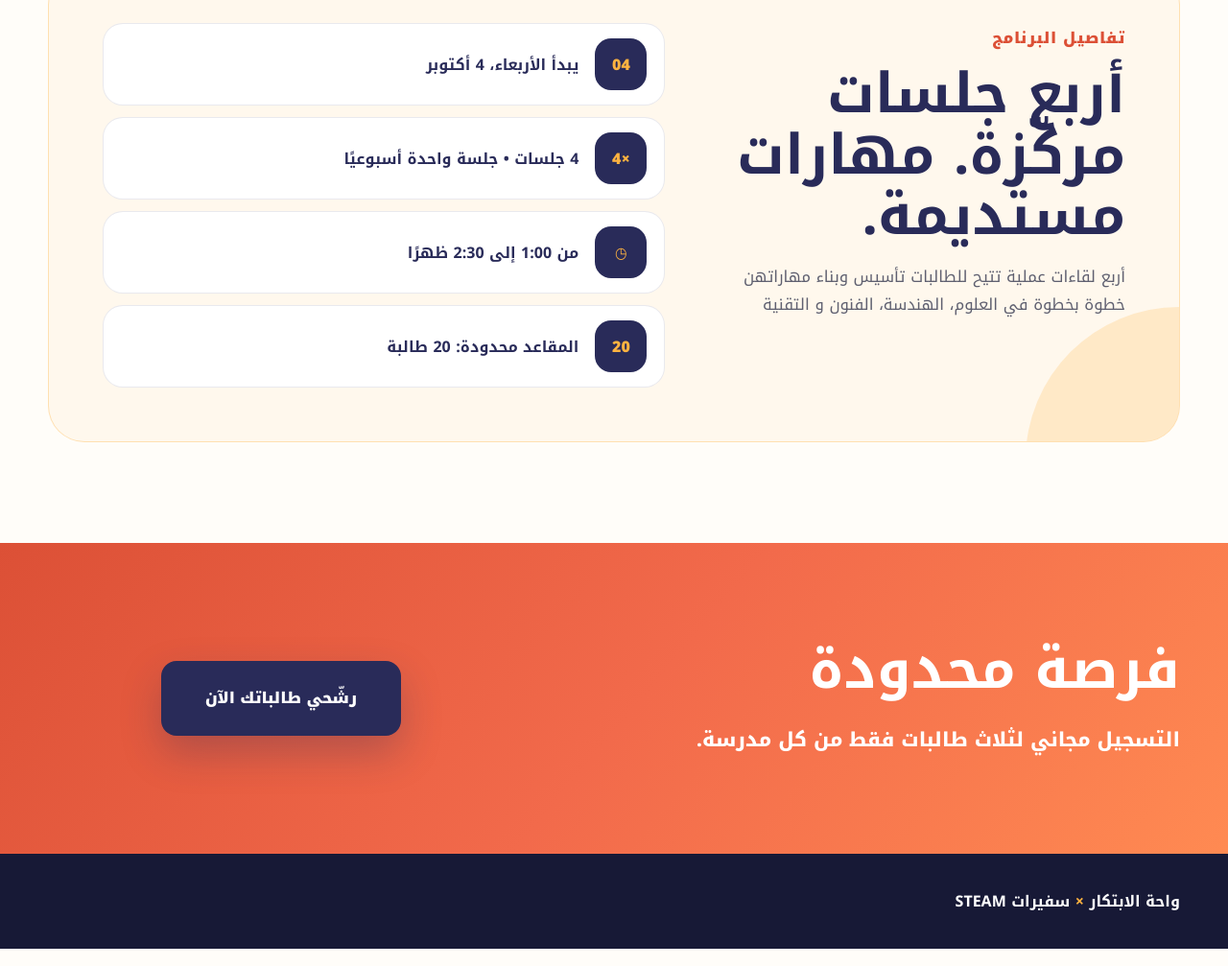
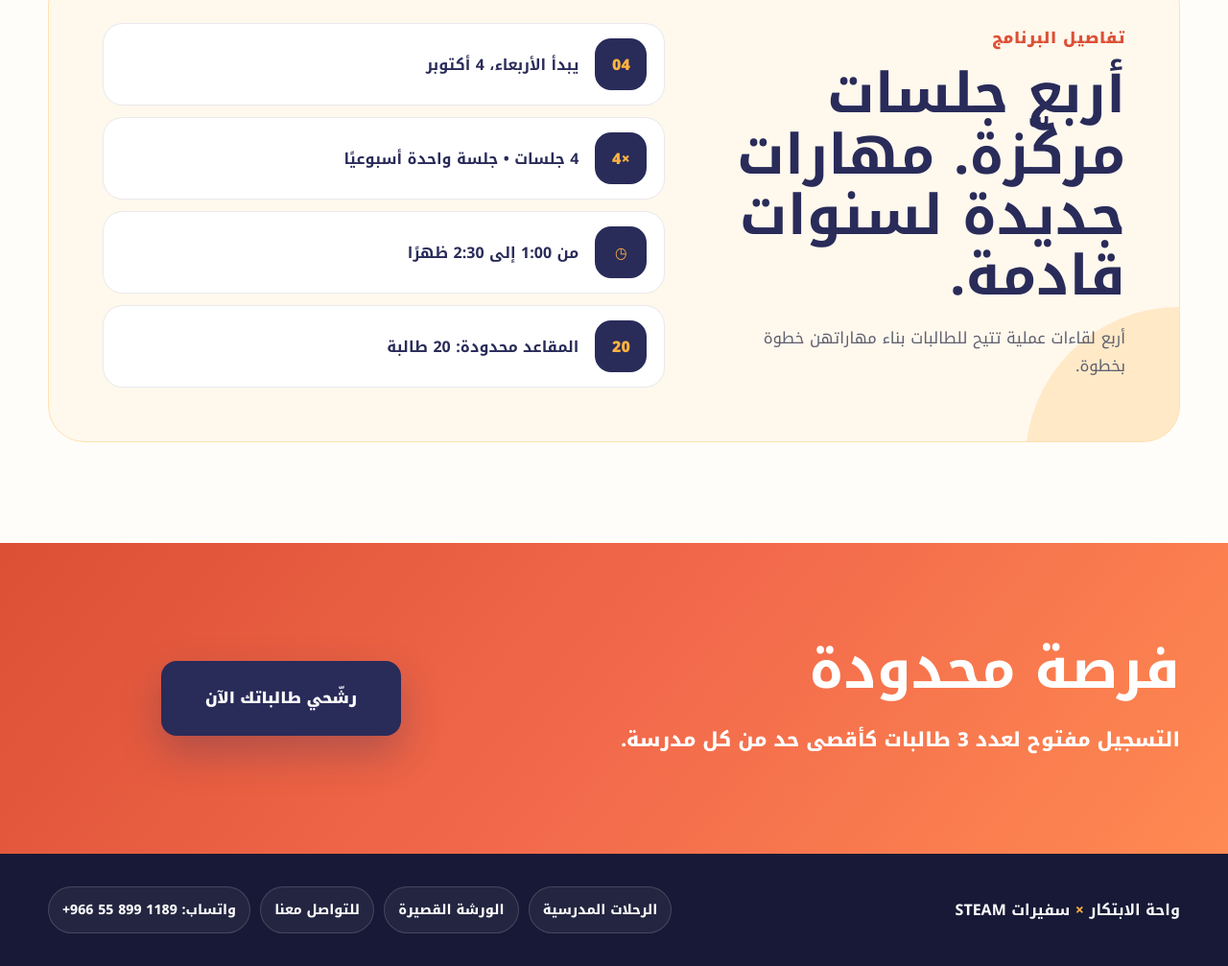
Before and after one commit to qoraraf/Steam-ambassadors, a plain HTML site: page index.html in a window 1280 px wide. Shown: the part 1513-2520 px from the top of the page at 96% size. Drawn offline with Linux system fonts and the light colour scheme.

Commit message:
Add Arabic footer links

```diff
--- a/index.html
+++ b/index.html
@@ -28,8 +28,8 @@
         </div>
       </div>
       <div class="visual">
-        <img src="students-steam-oasis.png" alt="طالبات المرحلة المتوسطة يعملن معًا على مشاريع STEAM في واحة الابتكار">
-        <div class="visual-label" dir="rtl">تعلّمي · اصنعي · ابتكري</div>
+        <img src="students-steam-oasis.png" alt="طالبات المرحلة المتوسطة يعملن معًا على مشروعات STEAM في واحة الابتكار">
+        <div class="visual-label" dir="rtl">تعلّمي · اصنعي · قودي</div>
       </div>
     </div>
   </header>
@@ -49,7 +49,7 @@
         <div class="section-heading"><div class="eyebrow">اكتشفي، اصنعي، وابتكري</div><h2>عناوين الورش</h2></div>
         <div class="workshops">
           <article class="workshop"><div class="workshop-icon">3D</div><h3>النمذجة ثلاثية الأبعاد</h3></article>
-          <article class="workshop"><div class="workshop-icon">∞</div><h3> برمجة الإلكترونيات (Arduino)</h3></article>
+          <article class="workshop"><div class="workshop-icon">∞</div><h3>الإلكترونيات (Arduino)</h3></article>
           <article class="workshop"><div class="workshop-icon">AI</div><h3>الذكاء الاصطناعي من أجل الخير</h3></article>
           <article class="workshop"><div class="workshop-icon">◉</div><h3>حكايات الأقمار الصناعية</h3></article>
         </div>
@@ -58,7 +58,7 @@
 
     <section class="schedule">
       <div class="shell schedule-card">
-        <div class="schedule-copy"><div class="eyebrow">تفاصيل البرنامج</div><h2>أربع جلسات مركّزة. مهارات مستديمة.</h2><p> أربع لقاءات عملية تتيح للطالبات تأسيس وبناء مهاراتهن خطوة بخطوة في العلوم، الهندسة، الفنون و التقنية</p></div>
+        <div class="schedule-copy"><div class="eyebrow">تفاصيل البرنامج</div><h2>أربع جلسات مركّزة. مهارات جديدة لسنوات قادمة.</h2><p>أربع لقاءات عملية تتيح للطالبات بناء مهاراتهن خطوة بخطوة.</p></div>
         <div class="detail-list">
           <div class="detail"><div class="detail-mark">04</div><strong>يبدأ الأربعاء، 4 أكتوبر</strong></div>
           <div class="detail"><div class="detail-mark">4×</div><strong>4 جلسات • جلسة واحدة أسبوعيًا</strong></div>
@@ -70,12 +70,22 @@
 
     <section class="nomination" id="nomination">
       <div class="shell nomination-inner">
-        <div><h2>فرصة محدودة</h2><p>التسجيل مجاني لثلاث طالبات فقط من كل مدرسة.</p></div>
+        <div><h2>فرصة محدودة</h2><p>التسجيل مفتوح لعدد 3 طالبات كأقصى حد من كل مدرسة.</p></div>
         <div class="nomination-action"><a class="button" href="#top">رشّحي طالباتك الآن</a></div>
       </div>
     </section>
   </main>
 
-  <footer><div class="shell footer-inner"><strong>واحة الابتكار <span>×</span> سفيرات STEAM</strong></div></footer>
+  <footer>
+    <div class="shell footer-inner">
+      <strong>واحة الابتكار <span>×</span> سفيرات STEAM</strong>
+      <nav class="footer-links" aria-label="روابط الخدمات والتواصل">
+        <a href="https://forms.cloud.microsoft/r/35cpbGy4N9?" target="_blank" rel="noopener">الرحلات المدرسية</a>
+        <a href="https://creativity-oasis.com/ar" target="_blank" rel="noopener">الورشة القصيرة</a>
+        <a href="https://creativity-oasis.com/ar" target="_blank" rel="noopener">للتواصل معنا</a>
+        <a href="https://wa.me/966558991189" target="_blank" rel="noopener">واتساب: <span dir="ltr">+966 55 899 1189</span></a>
+      </nav>
+    </div>
+  </footer>
 </body>
 </html>
--- a/site.css
+++ b/site.css
@@ -197,6 +197,21 @@ footer { padding: 34px 0; color: #d8d9e8; background: var(--navy-deep); }
 .footer-inner { display: flex; align-items: center; justify-content: space-between; gap: 22px; }
 .footer-inner strong { color: white; }
 .footer-inner span { color: var(--yellow); }
+.footer-links { display: flex; flex-wrap: wrap; justify-content: flex-start; gap: 10px; }
+.footer-links a {
+  padding: 10px 14px;
+  border: 1px solid rgba(255,255,255,.15);
+  border-radius: 999px;
+  color: white;
+  background: rgba(255,255,255,.06);
+  font-size: .88rem;
+  font-weight: 750;
+  text-decoration: none;
+  transition: transform .2s ease, border-color .2s ease, background .2s ease;
+}
+.footer-links a:hover { transform: translateY(-2px); border-color: var(--yellow); background: rgba(255,179,64,.12); }
+.footer-links a:focus-visible { outline: 3px solid var(--yellow); outline-offset: 3px; }
+.footer-links a span { color: inherit; }
 
 .chooser {
   min-height: 100vh;
@@ -256,6 +271,8 @@ footer { padding: 34px 0; color: #d8d9e8; background: var(--navy-deep); }
   .nomination-action { justify-content: stretch; }
   .nomination-action .button { width: 100%; }
   .footer-inner { align-items: flex-start; flex-direction: column; }
+  .footer-links { width: 100%; display: grid; grid-template-columns: 1fr; }
+  .footer-links a { text-align: center; }
   .chooser-card { padding: 38px 22px; border-radius: 29px; }
   .language-options { grid-template-columns: 1fr; }
 }
```
